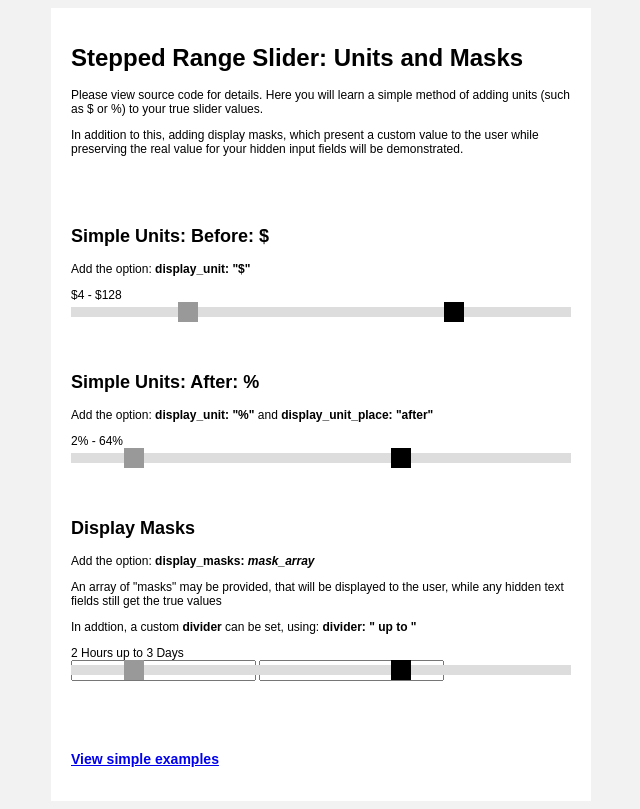
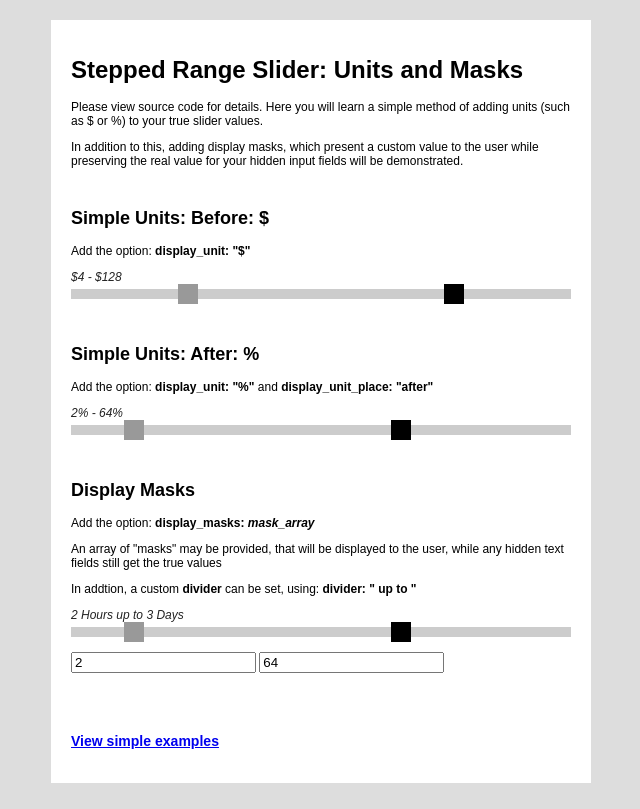
Before and after one commit to blake-simpson/SteppedRangeSlider, a plain HTML site: page examples/masks.html in a window 1280 px wide. Shown: the whole page, without its empty margins (319-959 px from the left). Drawn offline with Linux system fonts and the light colour scheme.

Commit message:
Improved stylesheet for examples

```diff
--- a/css/style.css
+++ b/css/style.css
@@ -1,11 +1,11 @@
 body {
-  background: #f2f2f2;
+  background: #ddd;
   text-align: center;
   font: 12px Arial, Verdana, sans-serif;
 }
 
 #wrapper {
-  margin: 0 auto;
+  margin: 20px auto;
   text-align: left;
   width: 500px;
   padding: 20px;
@@ -14,7 +14,7 @@ body {
 
 .slider_wrapper {
   position: relative;
-  margin: 70px 0;
+  margin: 40px 0 60px 0;
 }
 
 .slider {
@@ -28,7 +28,7 @@ body {
   height: 10px;
   width: 500px;
   margin: 5px 0 0;
-  background: #ddd;
+  background: #ccc;
 }
 
 .ui-slider-handle {
@@ -41,3 +41,12 @@ body {
 .slider .ui-slider-handle:last-child {
   background: #000;
 }
+
+.display_area {
+  color: #222;
+  font-style: italic;
+}
+
+input[type="text"] {
+  margin-top: 30px;
+}
```
